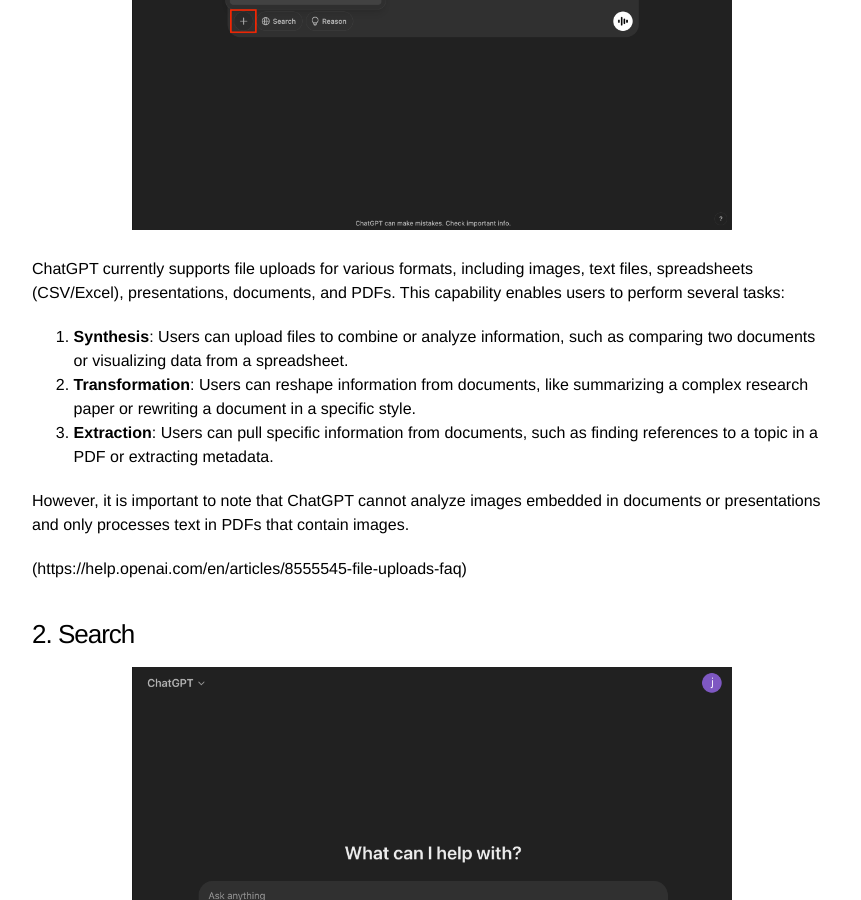
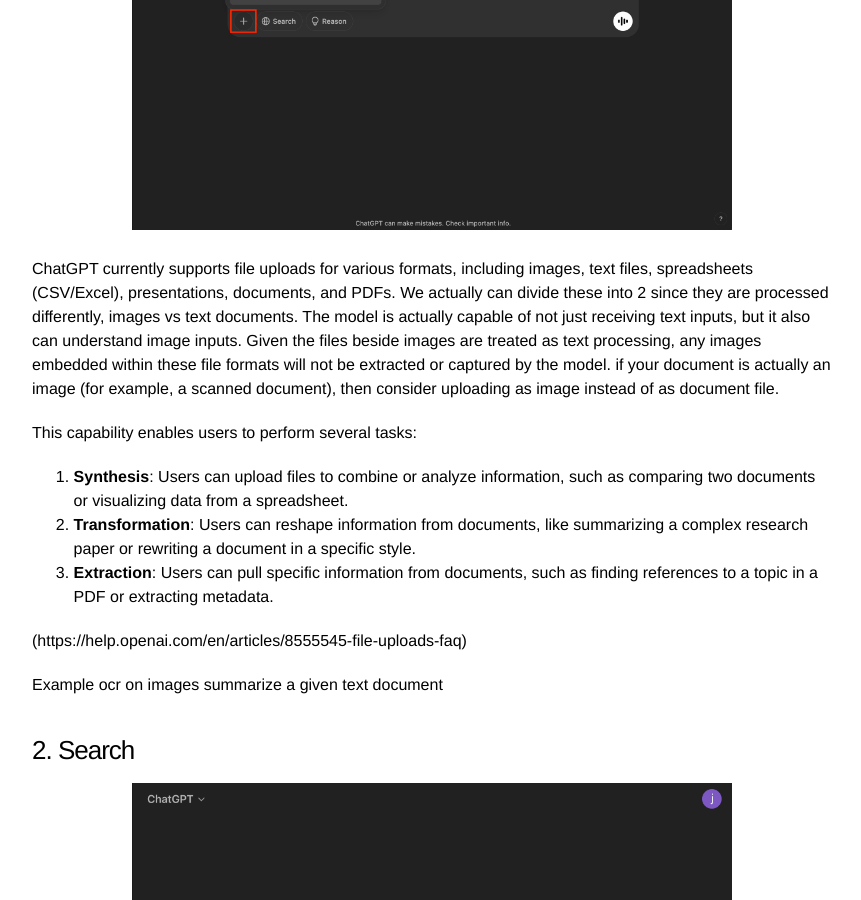
Before and after one commit to jasonmsetiadi/jasonmsetiadi.github.io, a Jekyll site: the page built from _posts/2025-03-08-chatgpt-intro.markdown, in a window 1280 px wide and 900 px high, scrolled down 3298 px. Shown: the whole window, without its empty margins (208-1069 px from the left). Built offline with Jekyll 4.4.1, drawn with Linux system fonts in a browser that asks for light colours; comment, search, counter and statistics services are not loaded; some of the changed text lies outside the part shown.

Commit message:
update file upload

```diff
--- a/_posts/2025-03-08-chatgpt-intro.markdown
+++ b/_posts/2025-03-08-chatgpt-intro.markdown
@@ -49,7 +49,9 @@
     <img src="/assets/chatgpt/file-upload.png" width="75%"/>
 </div>
 
-ChatGPT currently supports file uploads for various formats, including images, text files, spreadsheets (CSV/Excel), presentations, documents, and PDFs. This capability enables users to perform several tasks:
+ChatGPT currently supports file uploads for various formats, including images, text files, spreadsheets (CSV/Excel), presentations, documents, and PDFs. We actually can divide these into 2 since they are processed differently, images vs text documents. The model is actually capable of not just receiving text inputs, but it also can understand image inputs. Given the files beside images are treated as text processing, any images embedded within these file formats will not be extracted or captured by the model. if your document is actually an image (for example, a scanned document), then consider uploading as image instead of as document file.
+
+This capability enables users to perform several tasks:
 
 1. **Synthesis**: Users can upload files to combine or analyze information, such as comparing two documents or visualizing data from a spreadsheet.
 
@@ -57,9 +59,11 @@
 
 3. **Extraction**: Users can pull specific information from documents, such as finding references to a topic in a PDF or extracting metadata.
 
-However, it is important to note that ChatGPT cannot analyze images embedded in documents or presentations and only processes text in PDFs that contain images.
+(https://help.openai.com/en/articles/8555545-file-uploads-faq)
 
-(https://help.openai.com/en/articles/8555545-file-uploads-faq)
+Example
+ocr on images
+summarize a given text document
 
 ### 2. Search
 <div style="text-align: center;">
@@ -72,21 +76,31 @@
 
 Here is one straightforward example of using the search tool to browse for daily news.
 <div style="text-align: center;">
-    <img src="/assets/chatgpt/search.png" width="75%"/>
+    <img src="/assets/chatgpt/" width="75%"/>
 </div>
 prompt : What are today's top news headlines about Indonesia? present your answer in brief bullet points
 
-
 ### 3. Reason
-
-### 4. Data Analysis
 <div style="text-align: center;">
     <img src="/assets/chatgpt/reason.png" width="75%"/>
 </div>
 
+### 4. Data Analysis
+
+The model is generally bad at doing math. this is where data analysis tool helps chatgpt to make accurate calculations. it will generate python code instead of doing the calculation on its own. then the code will run to get the output as the answer. this approach is more accurate compared to believing the model will give the right answer.
+
 (https://help.openai.com/en/articles/8437071-data-analysis-with-chatgpt)
 
+Example
+<div style="text-align: center;">
+    <img src="/assets/chatgpt/code-interpreter.png" width="75%"/>
+</div>
+
 ### 5. DALL-E
+
+Up until now we have only seen the model output text. but the model is also capable of generating images.
+
+Example
 <div style="text-align: center;">
     <img src="/assets/chatgpt/image-gen.png" width="75%"/>
 </div>
@@ -96,6 +110,7 @@
     <img src="/assets/chatgpt/voice.png" width="75%"/>
 </div>
 
+The model can also receive audio data as input, and output / generate audio directly instead of text.
 
 # References
 https://help.openai.com/en/collections/3742473-chatgpt
```
